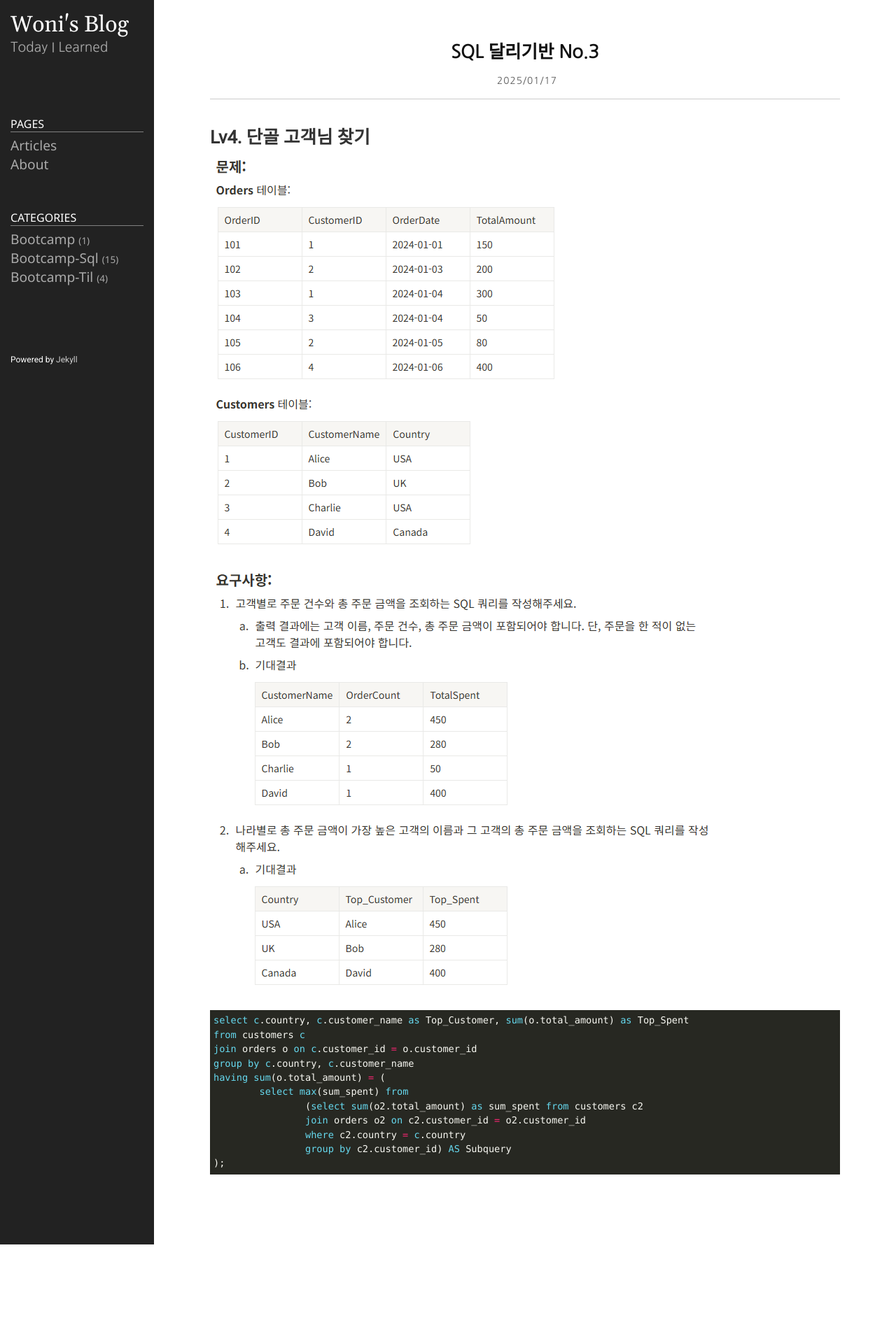
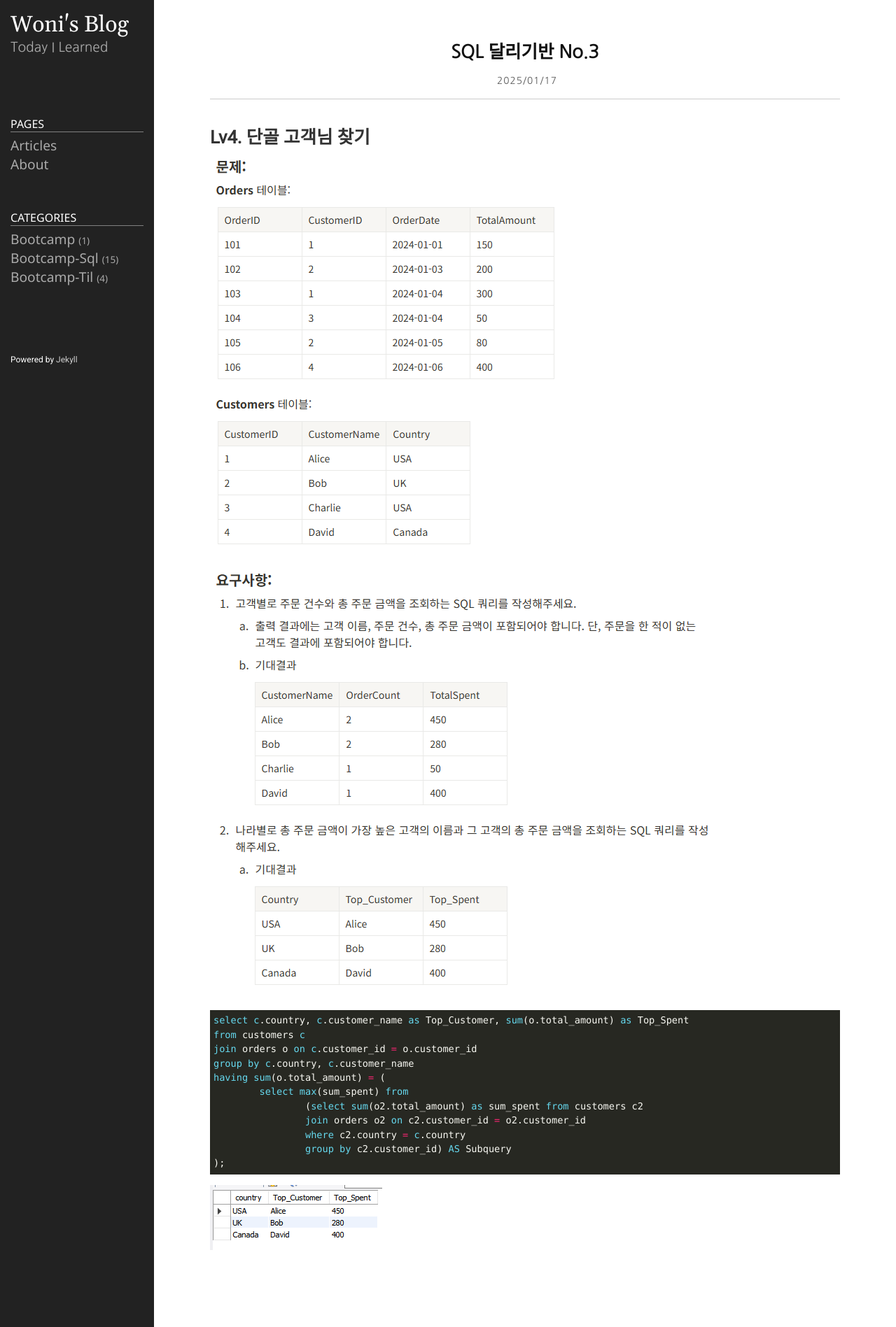
Before and after one commit to s-woni/s-woni.github.io, a Jekyll site: the page built from _posts/2025-01-17-run4.md, in a window 1280 px wide. Shown: the whole page at 70% size. Built offline with Jekyll 4.4.1, drawn with Linux system fonts in a browser that asks for light colours; before the commit the page ends 1779 px from its top, so only the background shows below that.

Commit message:
Update 2025-01-17-run4.md

````diff
--- a/_posts/2025-01-17-run4.md
+++ b/_posts/2025-01-17-run4.md
@@ -22,3 +22,4 @@ having sum(o.total_amount) = (
 		group by c2.customer_id) AS Subquery
 );
 ```
+![run4-2](/public/img/sql-run/run4-2.png)
````
